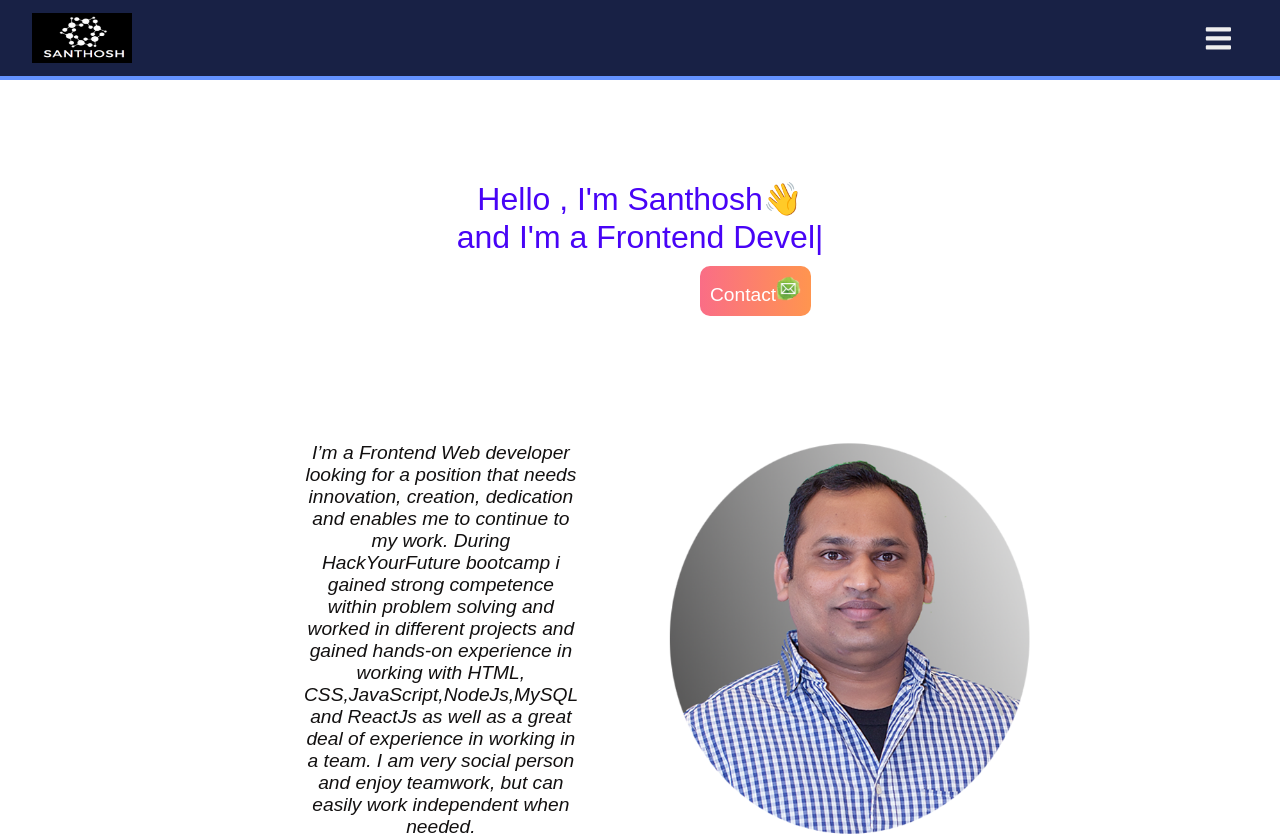
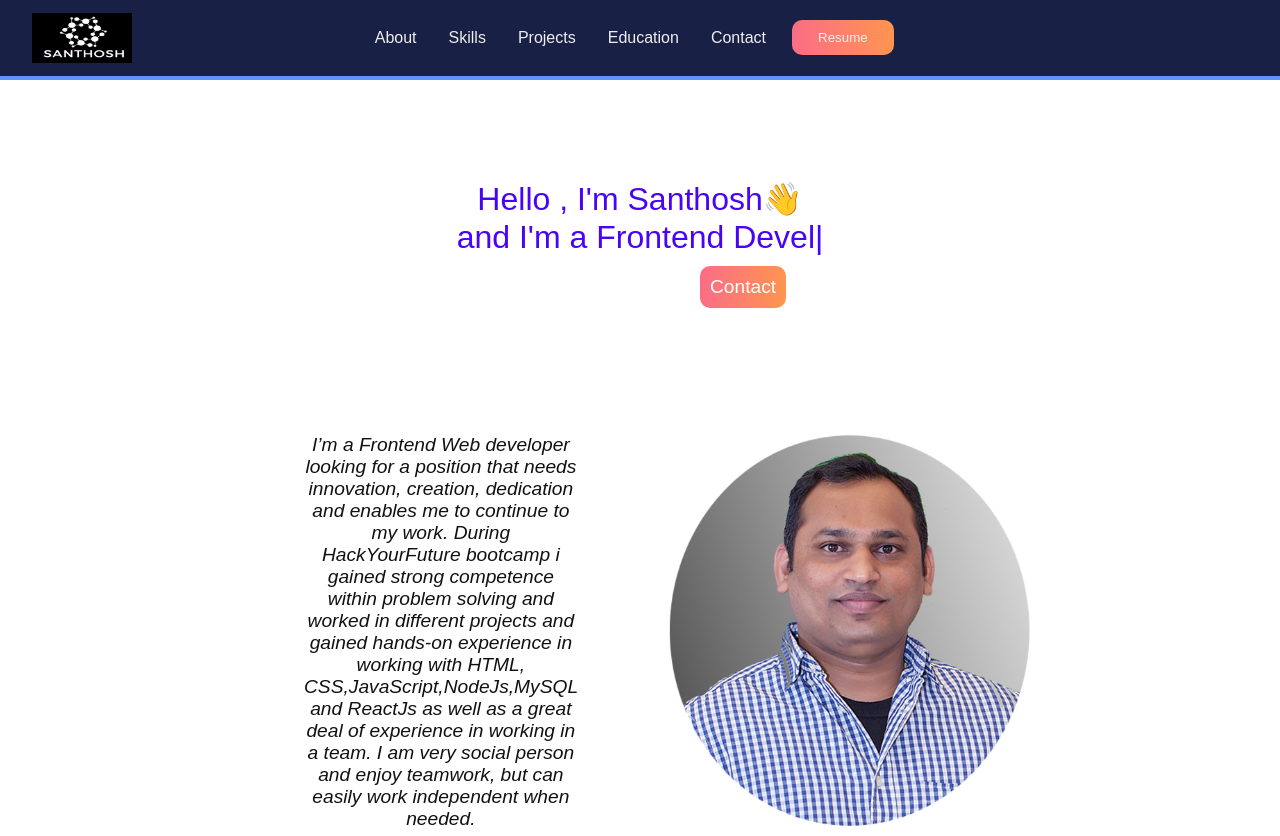
Before and after one commit to santhoshboinapally/santhosh82, a React (Create React App) app: page / in a window 1280 px wide. Shown: the top 836 px of the page. Built offline with nearby package versions, Linux system fonts and the light colour scheme.

Commit message:
resume download added

```diff
--- a/src/App.css
+++ b/src/App.css
@@ -15,7 +15,7 @@ body{
 :root {
 	--mainColor: #182145;
 	--mainColorLight: #5767aa;
-	--secondaryColor: #f47f89;
+	--secondaryColor: #3f292a;
 	--textColor: #eee;
 
 }
--- a/src/components/banner.css
+++ b/src/components/banner.css
@@ -11,16 +11,11 @@
     border: none;
     margin-left : 700px;
  }
- .intro button a img{
-    height:25px;
-    width:25px;
- }
-.intro button a {
+ .intro button a {
     text-decoration: none;
     color: white;
     font-size: 1.2rem;
 }
-
 @media only screen and (max-width: 1200px) {
 .intro button{
     display: block;
--- a/src/components/banner.js
+++ b/src/components/banner.js
@@ -1,6 +1,5 @@
 import React from 'react';
 import Typed from 'typed.js';
-import contact from '../components/images/contact.png'
 import './banner.css'
 
 function Banner() {
@@ -22,8 +21,8 @@ function Banner() {
   return (
     <div className="intro">
       <span ref={intro} />
-      <button><a href="#Contact">Contact<img src={contact} alt="contact"/></a></button>
-    </div>
-  );
+      <button><a href="#Contact">Contact</a></button>
+      </div>
+    );
 }
 export default Banner
--- a/src/components/navbar.css
+++ b/src/components/navbar.css
@@ -7,6 +7,11 @@ header {
 	background-color: var(--mainColor);
 	color: var(--textColor);
     border-bottom: 4px solid rgb(99, 146, 255);
+}
+.cv-btn{
+	background: linear-gradient(270deg,#ff954f,#fa6d86);
+    cursor: pointer;
+    border: none;
 }
 .logo{
     width :100px;
@@ -20,8 +25,7 @@ nav a {
 }
 
 nav a:hover {
-	color: var(--secondaryColor);
-	font-size: 1.5rem ;
+font-size: 1.5rem ;
 }
 
 header .nav-btn {
@@ -42,7 +46,7 @@ nav {
 	align-items: center;
 }
 
-@media only screen and (max-width: 1600px) {
+@media only screen and (max-width: 600px) {
 	header .nav-btn {
 		visibility: visible;
 		opacity: 1;
--- a/src/components/navbar.js
+++ b/src/components/navbar.js
@@ -2,6 +2,7 @@ import { useRef } from "react";
 import { FaBars, FaTimes } from "react-icons/fa";
 import "./navbar.css";
 import logo from './images/logo.png';
+import resume from './Data/SanthoshBCV.pdf'
 
 function Navbar() {
 	const navRef = useRef();
@@ -21,6 +22,7 @@ function Navbar() {
 				<a href="#Projects">Projects</a>
 				<a href="#Education">Education</a>
 				<a href="#Contact">Contact</a>
+				<button className="cv-btn"><a href={resume} download="SanthoshBCV.pdf">Resume</a></button>
 				<button
 					className="nav-btn nav-close-btn"
 					onClick={showNavbar}>
```
Also changed, not shown: 1 other file (tests, documents, lock files or other folders).
